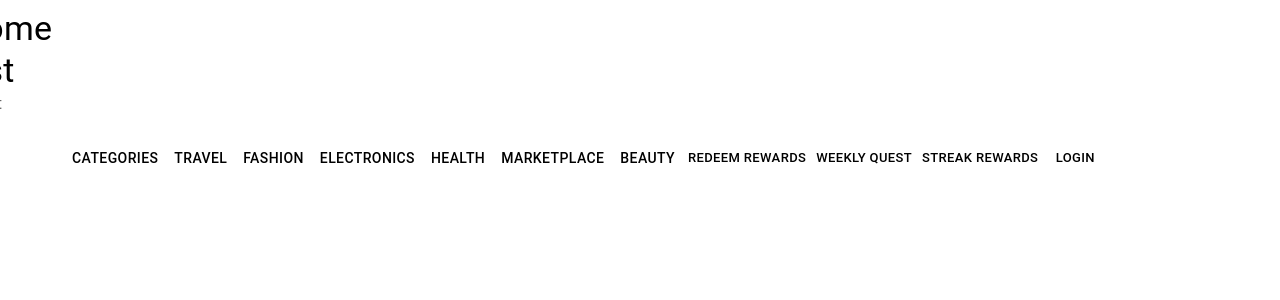
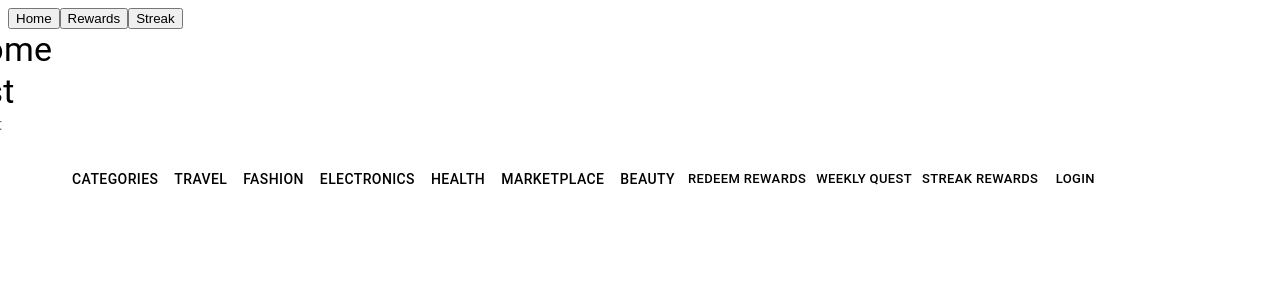
Before and after one commit to chinpcbenjamin/NUS-ShopBack-Hackathon, a Next.js app in the folder shoppies/: page / in a window 1280 px wide. Shown: the top 300 px of the page. Built offline with nearby package versions, Linux system fonts and the light colour scheme; no server answers.

Commit message:
Set up navigation

```diff
--- a/shoppies/package.json
+++ b/shoppies/package.json
@@ -13,6 +13,7 @@
     "@emotion/styled": "^11.14.0",
     "@mui/icons-material": "^6.3.1",
     "@mui/material": "^6.3.1",
+    "date-fns": "^4.1.0",
     "firebase": "^11.1.0",
     "mui": "^0.0.1",
     "next": "15.1.4",
--- a/shoppies/src/app/firebaseConfig.ts
+++ b/shoppies/src/app/firebaseConfig.ts
@@ -1,6 +1,6 @@
 import { initializeApp } from "firebase/app";
 import { collection, addDoc, getFirestore, getDocs, query, where, Timestamp, updateDoc } from 'firebase/firestore'
-import { createUserWithEmailAndPassword, getAuth, signOut } from 'firebase/auth';
+import { createUserWithEmailAndPassword, getAuth, signOut, onAuthStateChanged, User } from 'firebase/auth';
 
 const firebaseConfig = {
   apiKey: "AIzaSyCNs0dmj_xnh1BTd7F-31nZVH385mIYAK4",
@@ -14,6 +14,16 @@ const firebaseConfig = {
 export const app = initializeApp(firebaseConfig)
 export const database = getFirestore(app)
 export const auth = getAuth(app);
+
+let currentUser: User | null = null;
+
+onAuthStateChanged(auth, (user) => {
+  if (user) {
+    currentUser = user;
+  } else {
+    currentUser = null;
+  }
+});
 
 export async function newUserSignUp(email : string, password : string) {
     try {
@@ -36,9 +46,11 @@ export async function createUserData(
     quest_purchase : number, visited_rewards : boolean, quest_expiry : Timestamp, points : number
 ) {
     try {
-
+        if (!currentUser) {
+          throw new Error("No user signed in");
+        }
         const response = await addDoc(collection(database, "userData"), {
-            "userEmail" : auth.currentUser?.email, //ignore error: user must be signed in for this function to be called
+            "userEmail" : currentUser.email, //ignore error: user must be signed in for this function to be called
             "streak" : [],
 
             // quest related
@@ -61,10 +73,16 @@ export async function updateUserData(
     quest_purchase : number, visited_rewards : boolean, quest_expiry : Timestamp, points : number
 ) {
     try {
-        const doc = await getDocs(query(collection(database, "userData"), where("userEmail", "==", auth.currentUser.email)))
+        if (!currentUser) {
+          throw new Error("No user signed in");
+        }
+        const doc = await getDocs(query(collection(database, "userData"), where("userEmail", "==", currentUser.email)))
+        if (doc.empty) {
+          throw new Error("No user data found");
+        }
         const docRef = doc.docs[0].ref
         const response = await updateDoc(docRef, {
-            "userEmail" : auth.currentUser.email, //ignore error: user must be signed in for this function to be called
+            "userEmail" : currentUser.email, //ignore error: user must be signed in for this function to be called
             "streak" : [],
 
             // quest related
@@ -86,7 +104,10 @@ export async function updateUserData(
 export async function getUserData() {
     try {
         //ignore error: user must be signed in for this function to be called
-        const response = await getDocs(query(collection(database, "userData"), where("userEmail", "==", auth.currentUser.email)))
+        if (!currentUser) {
+          throw new Error("No user signed in");
+        }
+        const response = await getDocs(query(collection(database, "userData"), where("userEmail", "==", currentUser.email)))
         return response.docs[0].data()
     } catch (error) {
         console.log("Error:", error)
--- a/shoppies/src/app/layout.tsx
+++ b/shoppies/src/app/layout.tsx
@@ -1,32 +1,43 @@
-import type { Metadata } from "next";
-import { Geist, Geist_Mono } from "next/font/google";
+"use client";
 
-const geistSans = Geist({
-  variable: "--font-geist-sans",
-  subsets: ["latin"],
-});
+import React from "react";
+import { useRouter } from "next/navigation";
 
-const geistMono = Geist_Mono({
-  variable: "--font-geist-mono",
-  subsets: ["latin"],
-});
+export default function Layout({
+  children,
+}: {
+  children: React.ReactNode;
+}) {
+  const router = useRouter();
 
-export const metadata: Metadata = {
-  title: "Create Next App",
-  description: "Generated by create next app",
-};
-
-export default function RootLayout({
-  children,
-}: Readonly<{
-  children: React.ReactNode;
-}>) {
   return (
     <html lang="en">
-      <body
-        className={`${geistSans.variable} ${geistMono.variable} antialiased`}
-      >
-        {children}
+      <body>
+        <header className="bg-gray-800 text-white p-4">
+          <nav className="flex justify-around">
+            <button
+              className="text-white hover:text-gray-300"
+              onClick={() => router.push("/")}
+            >
+              Home
+            </button>
+            <button
+              className="text-white hover:text-gray-300"
+              onClick={() => router.push("/rewards")}
+            >
+              Rewards
+            </button>
+            <button
+              className="text-white hover:text-gray-300"
+              onClick={() => router.push("/streak")}
+            >
+              Streak
+            </button>
+          </nav>
+        </header>
+
+        {/* Main Content */}
+        <main>{children}</main>
       </body>
     </html>
   );
--- a/shoppies/src/app/page.tsx
+++ b/shoppies/src/app/page.tsx
@@ -3,9 +3,10 @@
 import React, { useState } from 'react';
 import { Container, Typography, TextField, Box, Button, IconButton } from '@mui/material';
 import CloseIcon from "@mui/icons-material/Close";
-import { signInWithEmailAndPassword } from 'firebase/auth';
+import { onAuthStateChanged, signInWithEmailAndPassword } from 'firebase/auth';
 import { auth, createUserData, getUserData, newUserSignUp, SignOut, updateUserData } from './firebaseConfig';
 import { Timestamp } from 'firebase/firestore';
+import { unsubscribe } from 'diagnostics_channel';
 
 const randomNumberInRange = (min: number, max: number) => {
   return Math.floor(Math.random()
@@ -70,6 +71,10 @@ const Home: React.FC = () => {
   }
 
   const loadUserData = async () => {
+    if (!auth.currentUser) {
+        console.error("No user signed in");
+        return;
+    }
     const data = await getUserData()
     if (data) {
       if (Timestamp.now().valueOf() < data["quest_expiry"].valueOf()) {
@@ -131,7 +136,7 @@ const Home: React.FC = () => {
           <Typography variant="body1" color="textSecondary">This is a test website</Typography>
         </Container>
         <Container className="text-center">
-          <Typography variant="h4" className="mb-4">{auth.currentUser? auth.currentUser.email[0].toUpperCase() : "User"}</Typography>
+          <Typography variant="h4" className="mb-4">{auth.currentUser? auth.currentUser?.email[0].toUpperCase() : "User"}</Typography>
           <Typography variant="body1" color="textSecondary">{points} points</Typography>
         </Container>
       </Box>
```
Also changed, not shown: 2 other files (tests, documents, lock files or other folders).
